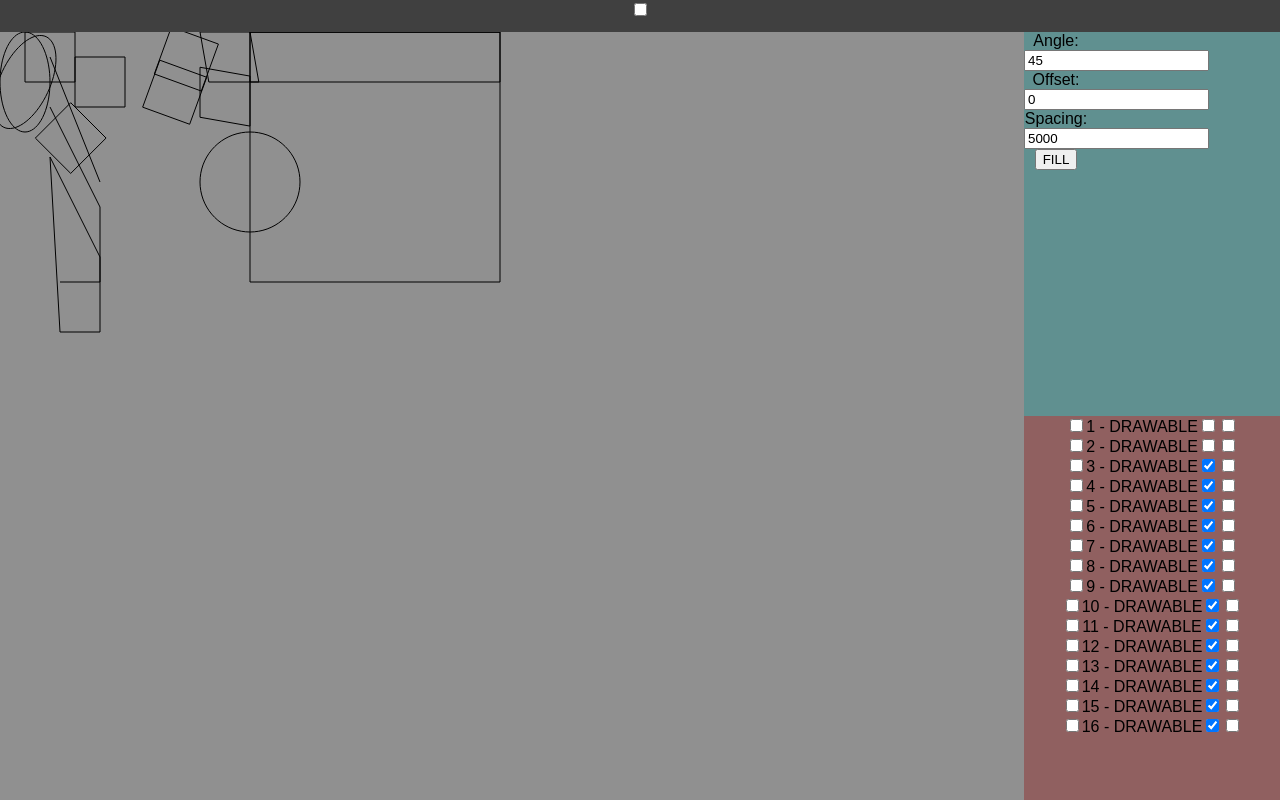
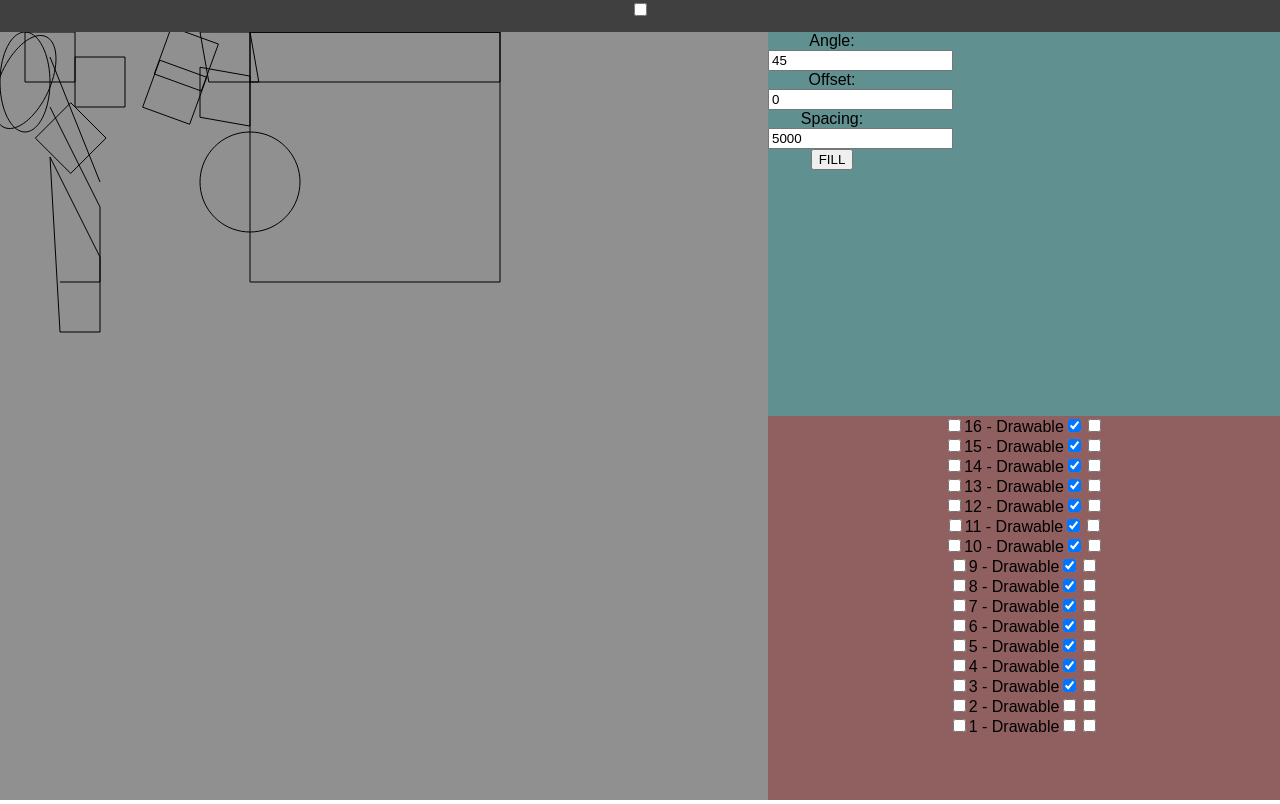
Before and after one commit to tooxoot/plotR, a React (Create React App) app: page / in a window 1280 px wide. Built offline with nearby package versions, Linux system fonts and the light colour scheme.

Commit message:
{#18} Reworked SelectList Component to utilize depth first search

```diff
--- a/src/App.css
+++ b/src/App.css
@@ -8,7 +8,8 @@
                         "view   treeview"
                         "view   toolbox";
   grid-template-rows: 4% 48% 48%;
-  grid-template-columns: 80% 20%;
+  grid-template-columns: 60% 40%;
+  overflow: hidden
 }
 
 #topbar {
@@ -32,6 +33,8 @@
 
 #toolbox {
   grid-area: toolbox;
+  overflow-y: scroll;
+  overflow-x: hidden;
   background-color: #906060;
 }
 
--- /dev/null
+++ b/src/react-components/drawable.entry.tsx
@@ -0,0 +1,64 @@
+import * as ReactRedux from 'react-redux';
+import * as React from 'react';
+import { GraphTypes as GT } from '../data-model/model.graph.types';
+import { ReduxState, IdAction } from '../redux-model/redux.state';
+import { ElementToggles } from '../redux-model/redux.toggle.actions';
+
+const  dispatchToProps = (dispatch: ReactRedux.Dispatch<ReduxState>) => (
+    {
+        toggleSelect: (id: number) => dispatch<IdAction>(ElementToggles.actionSelect(id)),
+        toggleFilled: (id: number) => dispatch<IdAction>(ElementToggles.actionFilling(id)),
+        toggleClosed: (id: number) => dispatch<IdAction>(ElementToggles.actionClose(id))
+    }
+);
+
+interface Props {
+    id: number;
+    isSelected: boolean;
+    drawable: GT.DrawableElement;
+    // tslint:disable: no-any
+    toggleSelect: (id: number) => any;
+    toggleFilled: (id: number) => any;
+    toggleClosed: (id: number) => any;
+    // tslint:enable: no-any
+}
+
+const COMPONENT: React.SFC<Props> = (
+    {
+        id,
+        isSelected,
+        drawable,
+        toggleSelect,
+        toggleFilled,
+        toggleClosed
+    }: Props
+) => (
+    <div id={`element-${id}`} className="me-tool">
+        <input
+            className="me-select-box"
+            type="checkbox"
+            checked={isSelected}
+            onChange={() => toggleSelect(id)}
+        />
+        <span className="me-name">
+            {id} - Drawable
+        </span>
+        <input
+            className="me-closed-box"
+            type="checkbox"
+            checked={drawable.closed}
+            onChange={() => toggleClosed(id)}
+        />
+        <input
+            className="me-filled-box"
+            type="checkbox"
+            checked={drawable.filled}
+            onChange={() => toggleFilled(id)}
+        />
+    </div>
+);
+
+export const DRAWABLE_ENTRY = ReactRedux.connect(
+    null,
+    dispatchToProps
+)(COMPONENT);
--- /dev/null
+++ b/src/react-components/group.entry.tsx
@@ -0,0 +1,44 @@
+import * as ReactRedux from 'react-redux';
+import * as React from 'react';
+import { GraphTypes as GT } from '../data-model/model.graph.types';
+import { ReduxState, ListAction } from '../redux-model/redux.state';
+import { ElementToggles } from '../redux-model/redux.toggle.actions';
+
+const dispatchToProps = (dispatch: ReactRedux.Dispatch<ReduxState>) => (
+    {
+        toggleSelectList: (ids: number[]) => dispatch<ListAction>(ElementToggles.actionSelectList(ids)),
+    }
+);
+
+interface Props {
+    id: number;
+    childRelations: GT.ChildRelations;
+    // tslint:disable:nextLine no-any
+    toggleSelectList: (ids: number[]) => any;
+}
+
+const COMPONENT: React.SFC<Props> = (
+    {
+        id,
+        childRelations,
+        toggleSelectList
+    }: Props
+) => (
+    <div id={`element-${id}`} className="me-tool">
+        <button
+            className="me-select-box"
+            type="checkbox"
+            onClick={() => toggleSelectList(childRelations[id])}
+        >
+            X
+        </button>
+        <span className="me-name">
+            {id} - Group
+        </span>
+    </div>
+);
+
+export const GROUP_ENTRY = ReactRedux.connect(
+    null,
+    dispatchToProps
+)(COMPONENT);
--- a/src/react-components/select.list.tsx
+++ b/src/react-components/select.list.tsx
@@ -2,96 +2,63 @@ import * as ReactRedux from 'react-redux';
 import * as React from 'react';
 import { GraphTypes as GT } from '../data-model/model.graph.types';
 import { GraphUtils as GU } from '../data-model/model.graph.utils';
-import { ReduxState, IdAction } from '../redux-model/redux.state';
-import { ElementToggles } from '../redux-model/redux.toggle.actions';
-
-interface Props {
-    selectedIds: number[];
-    elementIndex: GT.ElementIndex;
-    parentRelation: GT.ParentRelations;
-    childRelations: GT.ChildRelations;
-    // tslint:disable: no-any
-    toggleSelect: (id: number) => any;
-    toggleFilled: (id: number) => any;
-    toggleClosed: (id: number) => any;
-    // tslint:enable: no-any
-}
-
-const SELECT_LIST_COMPONENT: React.SFC<Props> = (props) => {
-    const {
-        selectedIds,
-        elementIndex,
-        parentRelation,
-        childRelations,
-        toggleSelect,
-        toggleFilled,
-        toggleClosed
-    } = props;
-
-    const toDo = (results: {id: number, el: JSX.Element}[], currentId: number): {id: number, el: JSX.Element}[] => {
-        const isSelected = selectedIds.includes(currentId);
-        const element = elementIndex[currentId];
-        const drawable = element.type === GT.Types.DRAWABLE ? element as GT.DrawableElement : null;
-        const idx = results.findIndex((res) => res.id === parentRelation[currentId]);
-        results.splice(idx, 0, { id: currentId, el: (
-            <div id={`element-${currentId}`} className="me-tool">
-            <input
-                className="me-select-box"
-                type="checkbox"
-                checked={isSelected}
-                onChange={() => toggleSelect(currentId)}
-            />
-            <span className="me-name">
-            {currentId} - {elementIndex[currentId].type}
-            </span>
-            { drawable ? (
-                <input
-                    className="me-closed-box"
-                    type="checkbox"
-                    checked={drawable.closed}
-                    onChange={() => toggleClosed(currentId)}
-                />
-                ) : null
-            }
-            { drawable ? (
-                <input
-                    className="me-filled-box"
-                    type="checkbox"
-                    checked={drawable.filled}
-                    onChange={() => toggleFilled(currentId)}
-                />
-                ) : null
-            }
-            </div>
-        )});
-        return results;
-    };
-    const initialValue = [{ id: 0, el: (<div/>)}];
-    return (
-        <div>
-            {GU.reduceTree(0, toDo, childRelations, GU.BREADTH, initialValue).map(kv => kv.el)}
-        </div>
-    );
-};
-
+import { ReduxState } from '../redux-model/redux.state';
+import { GROUP_ENTRY } from './group.entry';
+import { DRAWABLE_ENTRY } from './drawable.entry';
 const stateToProps = (state: ReduxState) => {
     return {
         selectedIds: state.selectedIds,
         elementIndex: state.elementIndex,
         childRelations: state.childRelations,
-        parentRelation: state.parentRelations,
     };
 };
 
-const  dispatchToProps = (dispatch: ReactRedux.Dispatch<ReduxState>) => (
+interface Props {
+    selectedIds: number[];
+    elementIndex: GT.ElementIndex;
+    childRelations: GT.ChildRelations;
+}
+
+const SELECT_LIST_COMPONENT: React.SFC<Props> = (
     {
-        toggleSelect: (id: number) => dispatch<IdAction>(ElementToggles.actionSelect(id)),
-        toggleFilled: (id: number) => dispatch<IdAction>(ElementToggles.actionFilling(id)),
-        toggleClosed: (id: number) => dispatch<IdAction>(ElementToggles.actionClose(id))
-    }
-);
+        selectedIds,
+        elementIndex,
+        // parentRelation: GT.ParentRelations;
+        childRelations,
+    }: Props
+) => {
+    const toDo: GU.treeReducer<JSX.Element[]> = (entries, currentId) => {
+        const e = elementIndex[currentId];
+        const isSelected = selectedIds.includes(e.id);
+
+        switch (e.type) {
+            case GT.Types.GROUP:
+                entries.unshift((<GROUP_ENTRY id={e.id} childRelations={childRelations}/>));
+                break;
+            case GT.Types.DRAWABLE:
+                entries.unshift(
+                    <DRAWABLE_ENTRY
+                        id={e.id}
+                        isSelected={isSelected}
+                        drawable={e as GT.DrawableElement}
+                    />
+                );
+                break;
+            default:
+            console.error(`Unknown Element Type ${e.type}`);
+        }
+
+        return entries;
+    };
+
+    return (
+
+        <div>
+            {GU.reduceDepthFirst(0, toDo, childRelations, [])}
+        </div>
+    );
+};
 
 export const SELECT_LIST = ReactRedux.connect(
-    stateToProps,
-    dispatchToProps
+    stateToProps
 )(SELECT_LIST_COMPONENT);
```
